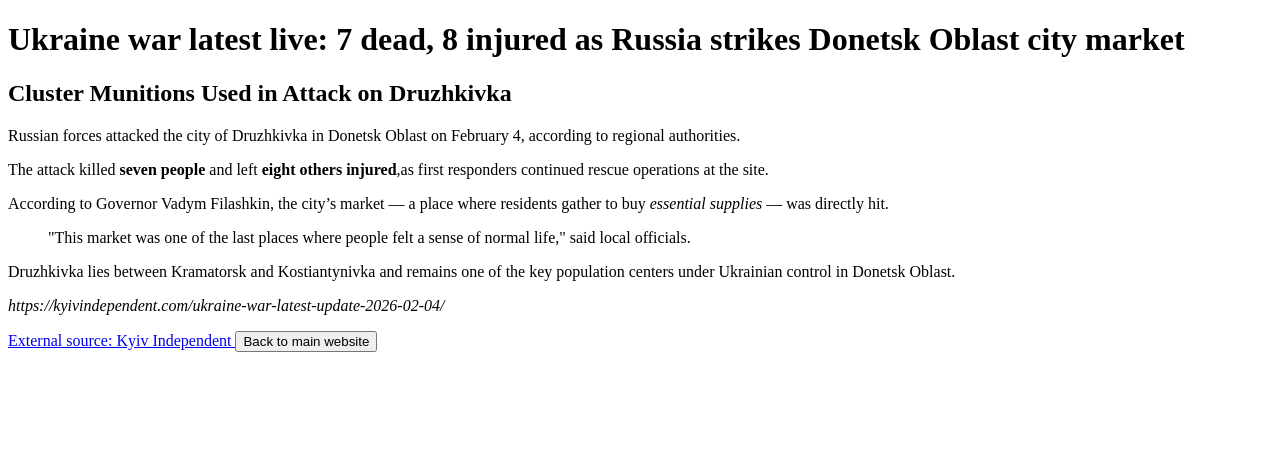
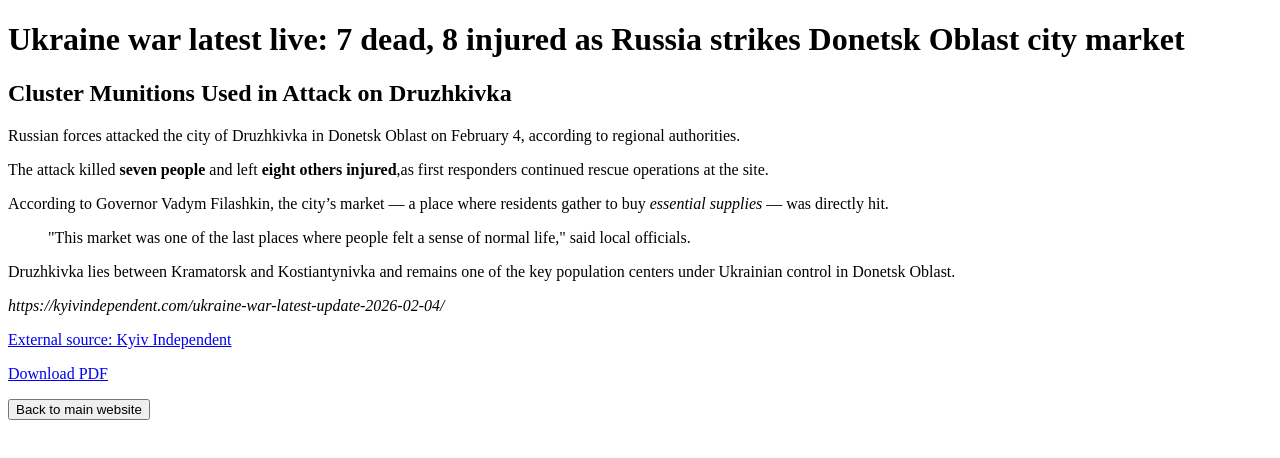
Before and after one commit to vozbranochka/Zlatusia, a plain HTML site: page page2.html in a window 1280 px wide. Drawn offline with Linux system fonts and the light colour scheme.

Commit message:
Add PDF download link to page2.html

```diff
--- a/page2.html
+++ b/page2.html
@@ -29,6 +29,7 @@ population centers under Ukrainian control in Donetsk Oblast.</p>
     <a href="https://kyivindependent.com/ukraine-war-latest-update-2026-02-04/" target="_blank">
   External source: Kyiv Independent
 </a>
+     <p><a href="article.pdf" target="_blank" class="button">Download PDF</a></p>
 <a href="index.html">
     <button>Back to main website</button></a>
 </body>
```
